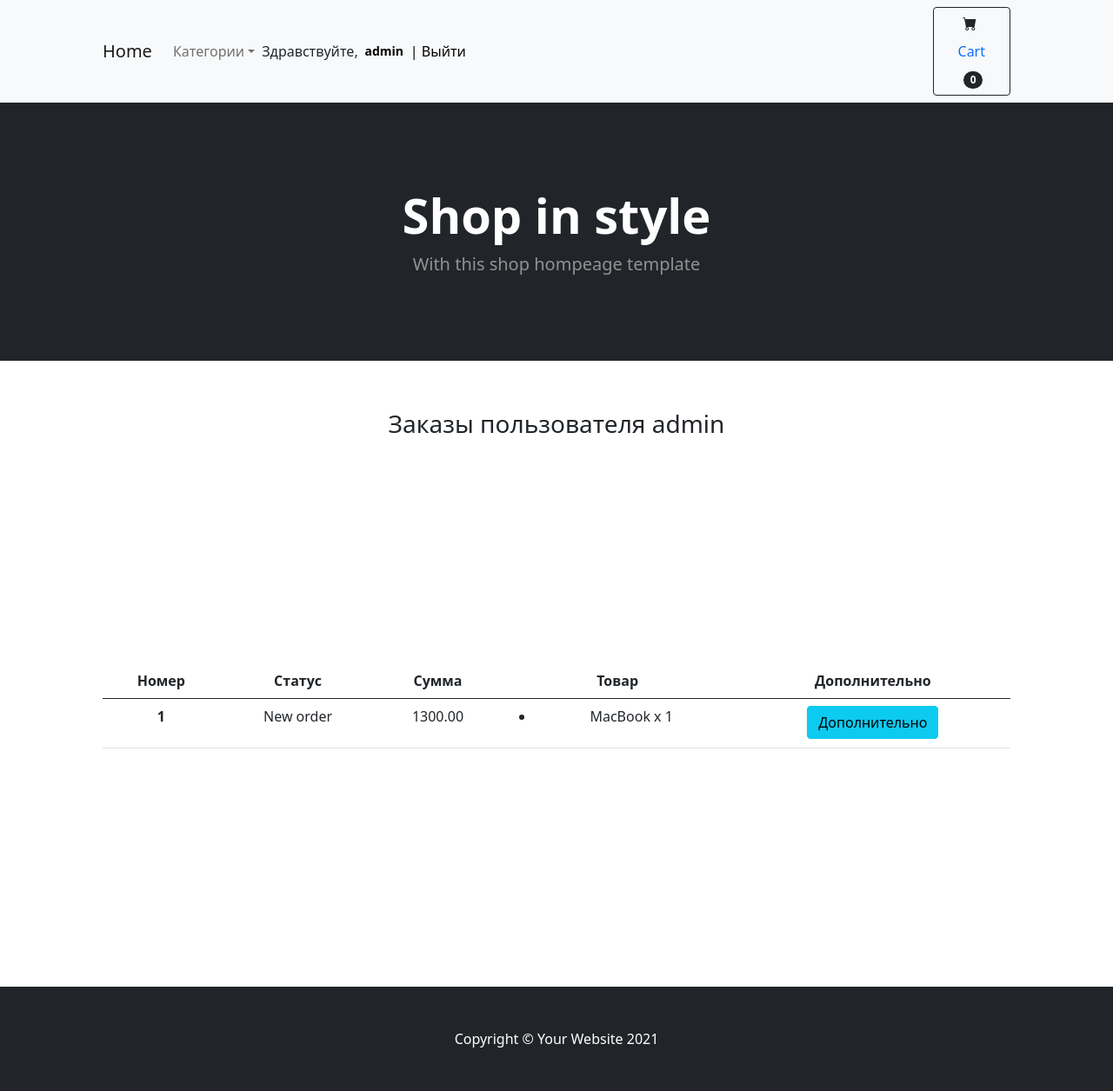
After one commit to forrex322/Shop, a Django app: page /profile/ in a window 1280 px wide. The commit adds this page. Shown: the whole page at 87% size. Run offline with Django 3.2, Linux system fonts and the light colour scheme; a user stored in the database is signed in; data comes from the database, SQL or seed files in the repository; both versions use the stored data as it was after the commit.

Commit message:
Added template for profile

```diff
--- a/mainapp/templates/base.html
+++ b/mainapp/templates/base.html
@@ -46,7 +46,7 @@
                         <li class="nav-item">
                             {% if request.user.is_authenticated %}
                             <span class="navbar text text-dark">Здравствуйте, <span class="badge badge-danger">
-                            <a style="text-decoration: none; font-size:14px; color:black;" href="#">{{ request.user.username }}</a></span></span> | <a href="{% url 'logout' %}">Выйти</a> {% endif %}
+                            <a style="text-decoration: none; font-size:14px; color:black;" href="{% url 'profile' %}">{{ request.user.username }}</a></span><a href="{% url 'logout' %}" style="color:black; text-decoration: none;">| Выйти</a> </span>{% endif %}
                         </li>
                     </ul>
                     <ul class="navbar-nav me-auto mb-2 mb-lg-0 ms-lg-4">
@@ -74,7 +74,7 @@
         <!-- Section-->
         <section class="py-2">
             <div class="container px-4 px-lg-5 mt-5">
-                <div class="row gx-4 gx-lg-5 row-cols-2 row-cols-md-3 row-cols-xl-4 justify-content-center">
+                <div class="row gx-4 gx-lg-5 row-cols-2  justify-content-center text-center">
                     {% block content %} {% endblock %}
 
 
--- /dev/null
+++ b/mainapp/templates/profile.html
@@ -0,0 +1,98 @@
+{% extends 'base.html' %}
+
+{% block content %}
+
+<h3 class="">Заказы пользователя {{ request.user.username }}</h3>
+{% if not orders.count %}
+<div class="col-md-12" style="margin-top: 300px; margin-bottom: 300px;">
+    <h3> У вас еще нет заказов. <a href="{% url 'base' %}">Начните делать покупки</a></h3>
+</div>
+
+{% else %}
+<div class="col-md-12" style="margin-bottom: 250px; margin-top: 250px;">
+
+    <table class="table">
+        <thead>
+            <th scope = "col">Номер</th>
+            <th scope = "col">Статус</th>
+            <th scope = "col">Сумма</th>
+            <th scope = "col">Товар</th>
+            <th scope = "col">Дополнительно</th>
+        </thead>
+        <tbody>
+            {% for order in orders %}
+                <tr>
+                    <th scope="row">{{ order.id }}</th>
+                    <td>{{ order.get_status_display }}</td>
+                    <td>{{ order.cart.final_price }}</td>
+                    <td>
+                        <ul>
+                            {% for item in order.cart.products.all %}
+
+                                <li>{{ item.product.title }} x {{ item.qty }}</li>
+
+                            {% endfor %}
+                        </ul>
+                    </td>
+                    <td>
+                        <button class="btn btn-info" data-bs-toggle="modal" data-bs-target="#exampleModal-{{ order.id }}">Дополнительно</button>
+<!-- треба знайти куди вставити ці закриваючі теги                   -->
+<!--                    </td>-->
+<!--                </tr>-->
+            <div class="modal fade" id="exampleModal-{{ order.id }}" tabindex="-1" aria-labelledby="exampleModalLabel" aria-hidden="true">
+              <div class="modal-dialog modal-lg">
+                <div class="modal-content">
+                  <div class="modal-header">
+                    <h5 class="modal-title" id="exampleModalLabel">Детализация заказа</h5>
+                    <button type="button" class="btn-close" data-bs-dismiss="modal" aria-label="Close"></button>
+                  </div>
+                  <div class="modal-body">
+                    <h4 class="text-center">Товар</h4>
+                      <table class="table">
+                          <thead>
+                          <tr>
+                              <th scope="col">Наименование</th>
+                              <th scope="col">Изображение</th>
+                              <th scope="col">Цена</th>
+                              <th scope="col">Кол-во</th>
+                              <th scope="col">Общая цена</th>
+                          </tr>
+                          </thead>
+                          <tbody>
+                            {% for item in order.cart.products.all %}
+                                <tr>
+                                    <th scope="row">{{ item.product.title }}</th>
+                                    <td class="w-25"><img src="{{ item.product.image.url }}" class="img-fluid"></td>
+                                    <td><strong>{{ item.product.price }}</strong> $</td>
+                                    <td>{{ item.qty }}</td>
+                                    <td>{{ item.final_price }}</td>
+                                </tr>
+                            {% endfor %}
+                                <tr>
+                                    <td colspan="2"></td>
+                                    <td>Итого:</td>
+                                    <td>{{ order.cart.total_products }}</td>
+                                    <td><strong>{{ order.cart.final_price }}</strong> $</td>
+                                </tr>
+                          </tbody>
+                      </table>
+                        <hr>
+                        <h4 class="text-center">Дополнительная информация</h4>
+                      <p>Имя <strong>{{ order.first_name }}</strong></p>
+                      <p>Фамилия <strong>{{ order.last_name }}</strong></p>
+                      <p>Телефон <strong>{{ order.customer.phone }}</strong></p>
+                  </div>
+                  <div class="modal-footer">
+                    <button type="button" class="btn btn-secondary" data-bs-dismiss="modal">Закрыть</button>
+                  </div>
+                </div>
+              </div>
+            </div>
+            {% endfor %}
+        </tbody>
+    </table>
+</div>
+
+{% endif %}
+
+{% endblock %}
--- a/mainapp/urls.py
+++ b/mainapp/urls.py
@@ -13,7 +13,8 @@ from .views import (
     MakeOrderView,
     CategoryDetailView,
     LoginView,
-    RegistrationView
+    RegistrationView,
+    ProfileView
 )
 
 urlpatterns = [
@@ -28,5 +29,6 @@ urlpatterns = [
     path("make-order", MakeOrderView.as_view(), name="make_order"),
     path("login/", LoginView.as_view(), name="login"),
     path("registration/", RegistrationView.as_view(), name="registration"),
-    path('logout/', LogoutView.as_view(next_page="/"), name="logout")
+    path('logout/', LogoutView.as_view(next_page="/"), name="logout"),
+    path('profile/', ProfileView.as_view(), name="profile")
 ]
--- a/mainapp/views.py
+++ b/mainapp/views.py
@@ -6,7 +6,7 @@ from django.views.generic import DetailView, View, ListView
 from django.http import HttpResponseRedirect
 from django.contrib.auth import authenticate, login
 
-from .models import  Product, Customer, Cart, CartProduct, Category
+from .models import  Product, Customer, Cart, CartProduct, Category, Order
 from .mixins import CartMixin
 from .forms import OrderForm, LoginForm, RegistrationForm
 from .utils import recal_cart
@@ -208,3 +208,17 @@ class RegistrationView(CartMixin, View):
             return HttpResponseRedirect('/')
         context = {'form': form, 'cart': self.cart}
         return render(request, 'registration.html', context)
+
+
+class ProfileView(CartMixin, View):
+
+    def get(self, request, *args, **kwargs):
+        customer = Customer.objects.get(user=request.user)
+        orders = Order.objects.filter(customer=customer).order_by('-created_at')
+        categories = Category.objects.all()
+        context = {
+            'orders': orders,
+            'categories': categories,
+            'cart': self.cart
+        }
+        return render(request, 'profile.html', context)
```
Also changed, not shown: db.sqlite3.
